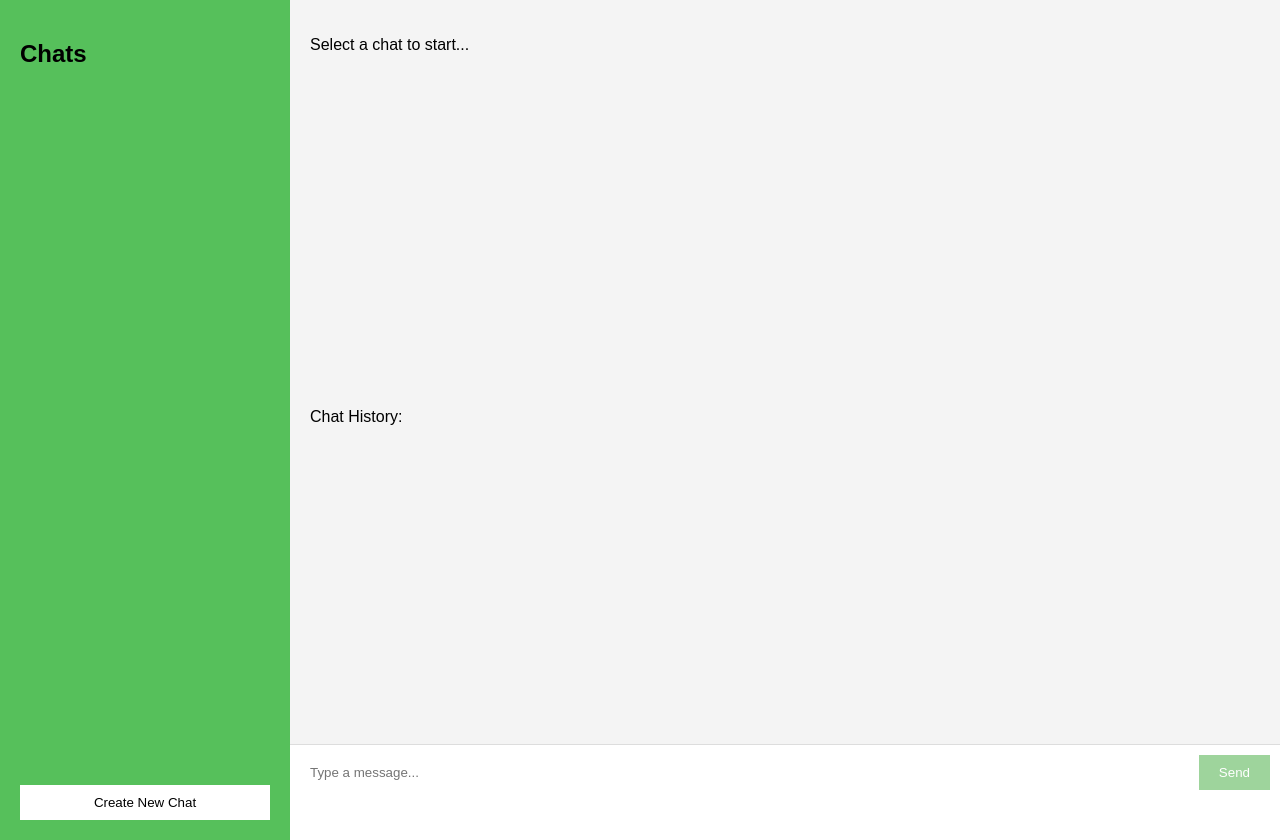
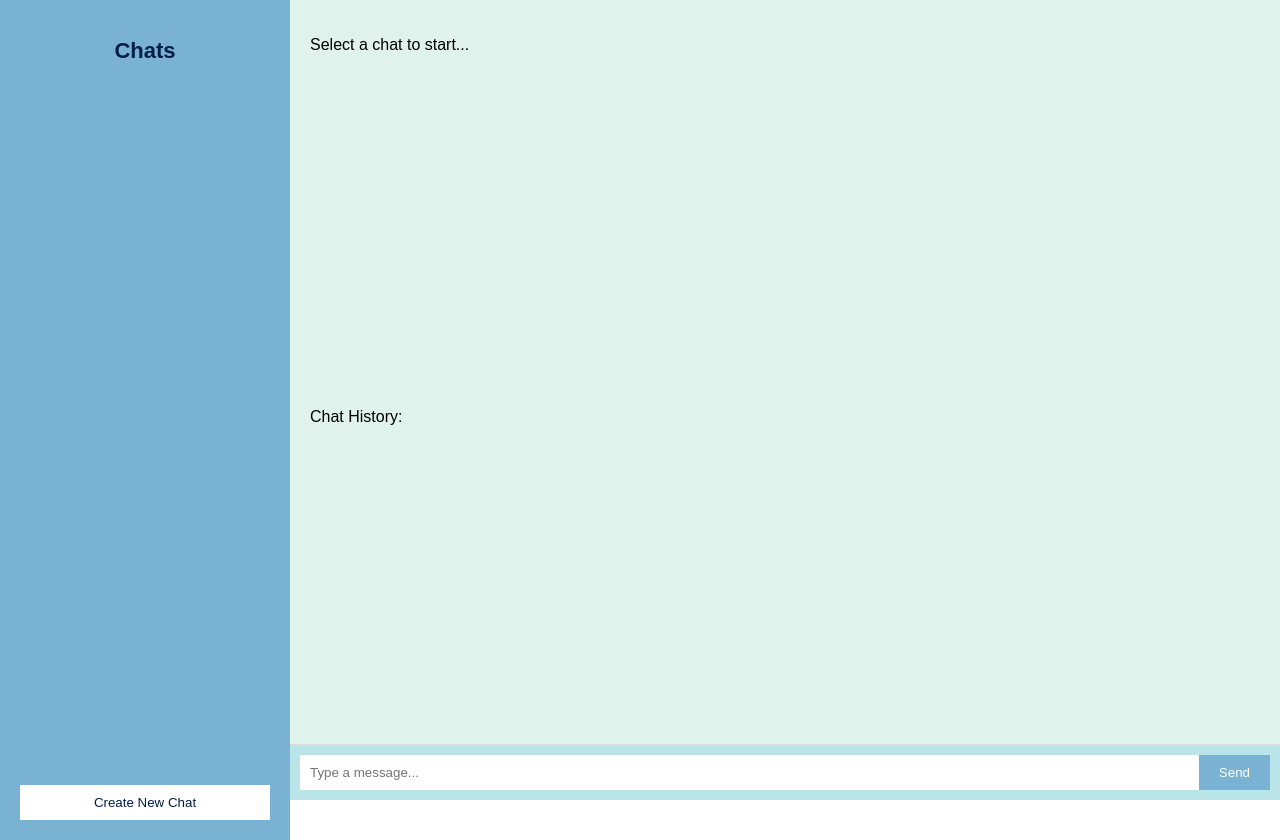
Before and after one commit to Muthan111/Chatbot, a FastAPI app: page / in a window 1280 px wide. Run offline with FastAPI, Linux system fonts and the light colour scheme.

Commit message:
Change the colour theme for frontend

```diff
--- a/templates/index.html
+++ b/templates/index.html
@@ -13,22 +13,26 @@
         }
         .sidebar {
             width: 250px;
-            background-color: #56c05b;
-            color: rgb(0, 0, 0);
+            background-color: #7AB2D3;
+            color: rgb(0, 31, 72);
             padding: 20px;
             height: 100vh;
             display: flex;
             flex-direction: column;
+            overflow: hidden;
         }
         .sidebar h2 {
             margin-bottom: 20px;
+            font-family: 'Poppins', sans-serif;
+            font-size: 22px;
+            text-align: center;
         }
         .chat-list {
             list-style: none;
             padding: 0;
             flex-grow:1;
             overflow-y: auto;
-            max-height: calc(100vh - 80px);
+            max-height: calc(100vh -1080px);
         }
         .chat-list li {
             padding: 10px;
@@ -43,7 +47,7 @@
             display: flex;
             flex-direction: column;
             height: 100vh;
-            background-color: #f4f4f4;
+            background-color: #DFF2EB;
         }
         .chat-box {
             flex: 1;
@@ -53,7 +57,7 @@
         .input-box {
             display: flex;
             padding: 10px;
-            background-color: white;
+            background-color:#B9E5E8;
             border-top: 1px solid #ddd;
         }
         .input-box input {
@@ -65,14 +69,14 @@
         .input-box button {
             padding: 10px 20px;
             border: none;
-            background-color: #12970e68;
+            background-color: #7AB2D3;
             color: white;
             cursor: pointer;
         }
         .createNewChat {
             padding: 10px;
             background-color: #ffffff;
-            color: rgb(0, 0, 0);
+            color: rgb(0, 31, 72);
             cursor: pointer;
             border: none;
             text-align: center;
```
